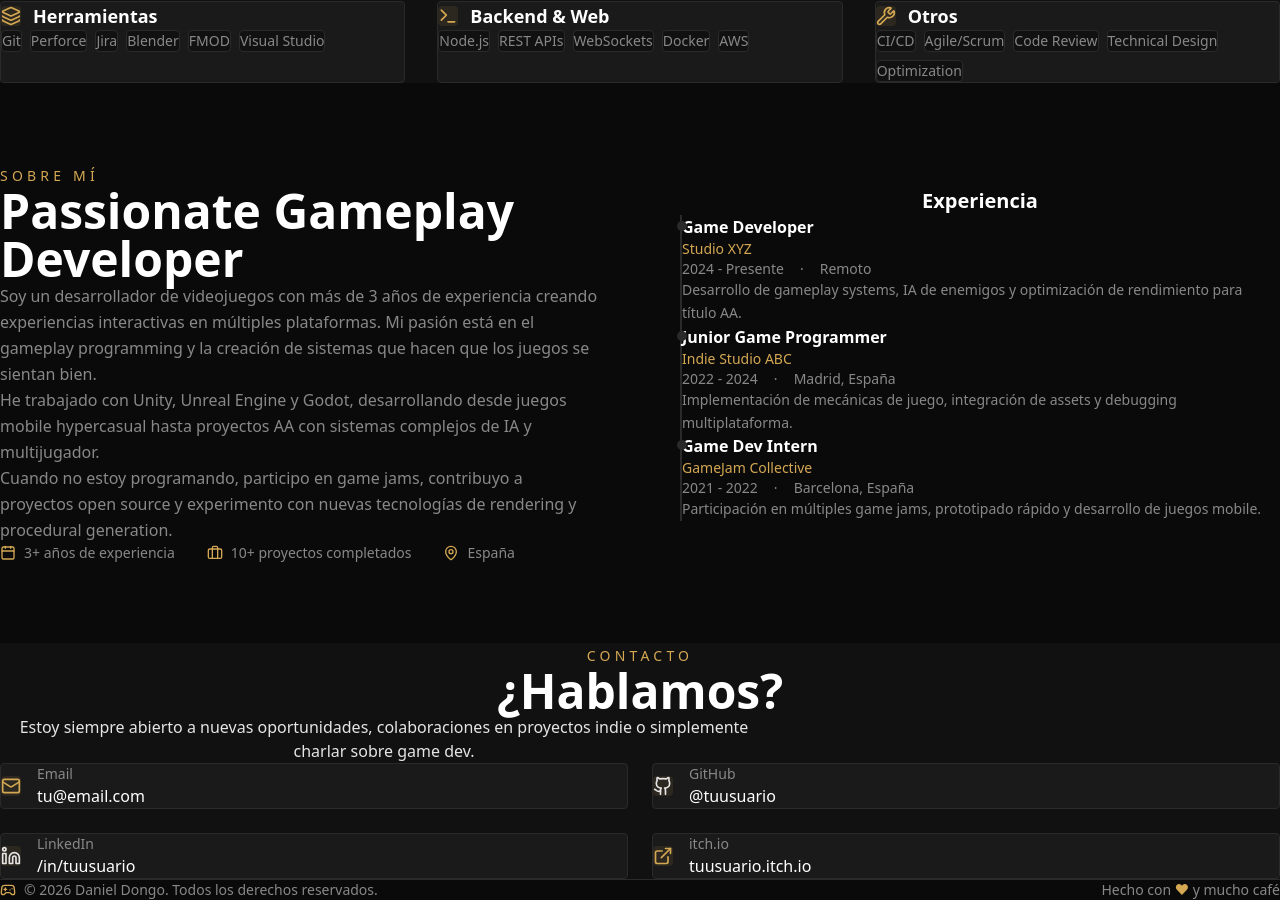
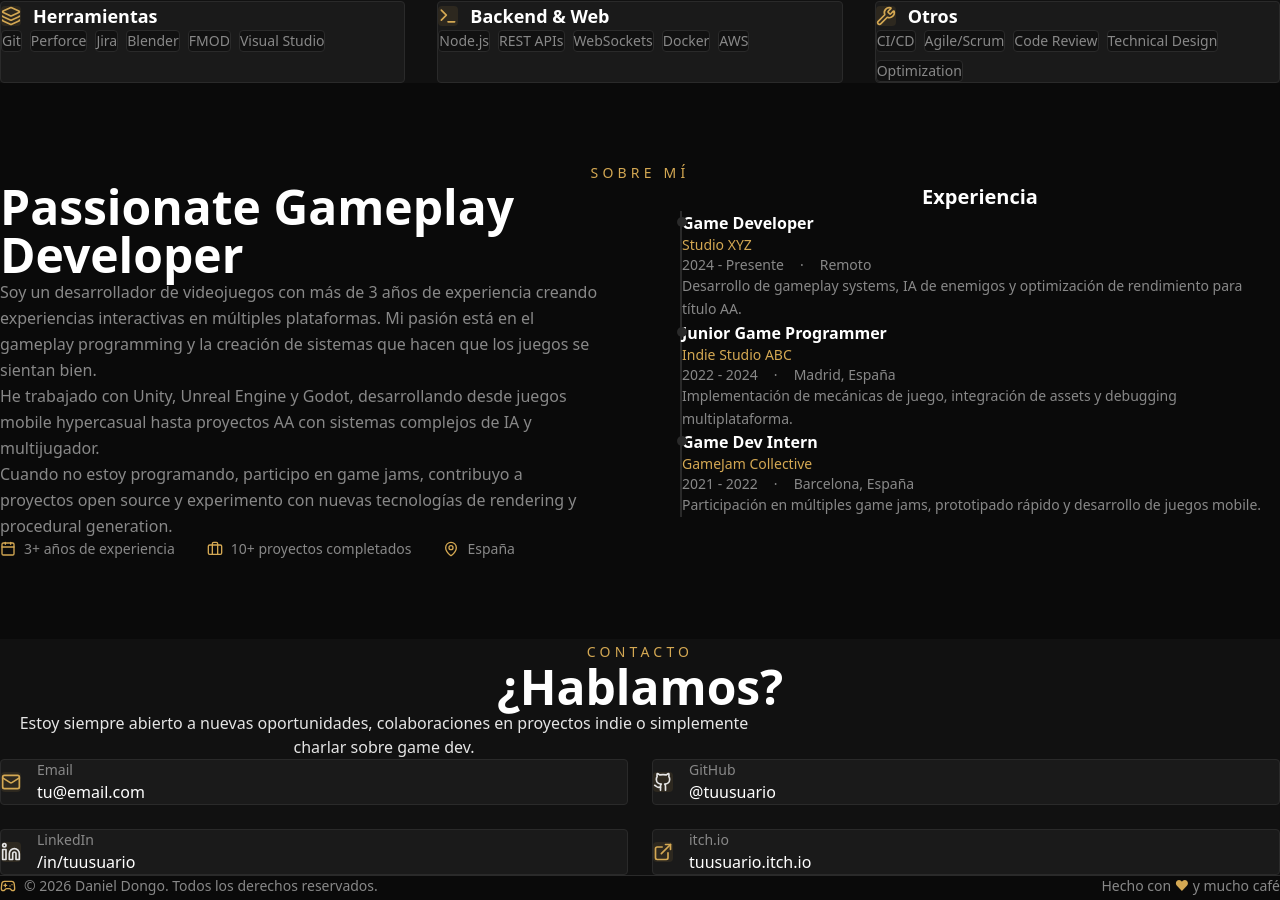
Before and after one commit to danosukoy/PaginaPorfolio, a React (Vite) app: page / in a window 1280 px wide. Shown: the part 1962-2862 px from the top of the page. Built offline with nearby package versions, Linux system fonts and the light colour scheme.

Commit message:
Update About.tsx

```diff
--- a/src/components/About.tsx
+++ b/src/components/About.tsx
@@ -34,9 +34,9 @@ export default function About() {
   return (
     <section id="about" className="py-40 px-8 lg:px-16 w-full">
       <div className="w-full mx-auto">
-        <span className="text-gold text-sm uppercase tracking-[0.3em] text-center">
+        <div className="text-gold text-sm uppercase tracking-[0.3em] text-center">
           Sobre mí
-        </span>
+        </div>
         <div className="grid grid-cols-1 lg:grid-cols-2 gap-20 items-start">
           <div
             id="about-bio"
@@ -47,7 +47,7 @@ export default function About() {
                 : "opacity-0 translate-y-8"
             }`}
           >
-            <h2 className="text-4xl md:text-5xl font-bold text-white mt-4 mb-16">
+            <h2 className="text-4xl md:text-5xl font-bold text-white mt-4 mb-36">
               Passionate Gameplay Developer
             </h2>
             <div className="space-y-6 text-text-muted leading-relaxed">
```
